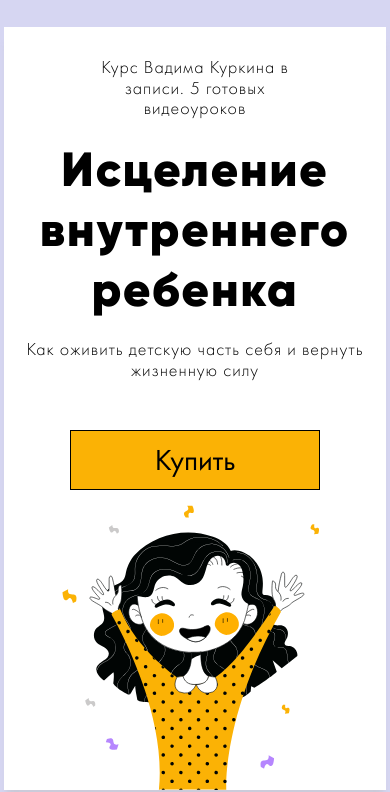
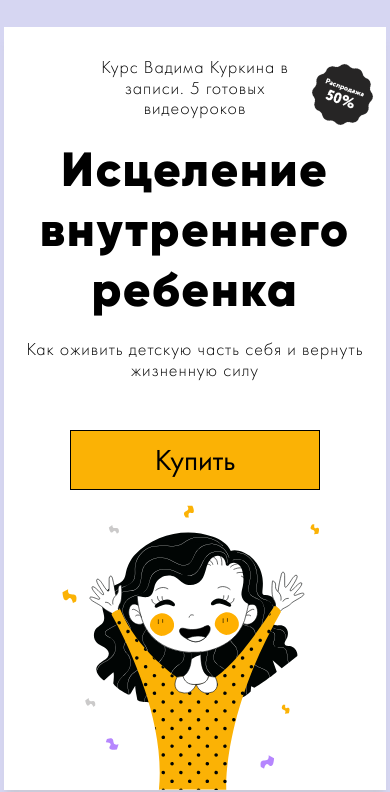
Before and after one commit to littldude/childhood2, a plain HTML site: page index.html in a window 390 px wide. Shown: the part 74-866 px from the top of the page. Drawn offline with Linux system fonts and the light colour scheme; files whose address does not match are found by name.

Commit message:
Needed to use new image

```diff
--- a/index.html
+++ b/index.html
@@ -84,6 +84,7 @@
                     <!-- /.subtitle -->
                     <a class="button button-intro" href="#buy">Купить</a>
                     <!-- /.button -->
+                    <img class="intro__sale" src="img/sale.png" alt="Распродажа 50%">
                 </div>
                 <!-- /.intro__inner-text -->
                 <div class="links intro-links">
--- a/scss/style.scss
+++ b/scss/style.scss
@@ -195,8 +195,20 @@ p {
         background-position-y: -113px;
         box-shadow: 0px 13px 7px -3px rgba(189,189,189,0.47);
         &--text {
+            position: relative;
             margin-left: 7%;
         }
+    }
+    &__sale {
+        display: block;
+        width: 150px;
+        height: 150px;
+        position: absolute;
+        top: 41%;
+        right: 38%;
+        transform: rotate(-20deg);
+        z-index: 100;
+
     }
     &-links {
         margin:100px 0 0 45px;
@@ -476,6 +488,13 @@ p {
                 margin-left: 0;
             }
         }
+        &__sale {
+            top: 73px;
+            right: 0px;
+            width: 125px;
+            height: 125px;
+            transform: rotate(20deg);
+        }
         &__img {
             position: static;
         }
@@ -673,6 +692,12 @@ p {
         &__img {
             height: 300px;
         }
+        &__sale {
+            top: 30px;
+            right: 20px;
+            width: 90px;
+            height: 90px;
+        }
     }
     .about {
         &__block {
@@ -719,6 +744,16 @@ p {
         }
     }
 }
+@media (max-width: 475px) {
+    .intro {
+        &__sale {
+            // top: 0;
+            right: 0;
+            // width: 75px;
+            // height: 75px;
+        }
+    }
+}
 @media (max-width: 450px) {
     .subtitle {
         &-intro {
@@ -730,6 +765,14 @@ p {
     }
 }
 @media (max-width: 414px) {
+    .intro {
+        &__sale {
+            top: 0;
+            right: 6px;
+            width: 75px;
+            height: 75px;
+        }
+    }
     .title {
         &-intro {
             padding: 20px;
@@ -811,6 +854,13 @@ p {
     }
 }
 @media (max-width: 375px) {
+    .intro {
+        &__sale {
+            top: 20px;
+            width: 60px;
+            height: 60px;
+        }
+    }
     .title {
         &-intro {
             font-size: 40px;
```
Also changed, not shown: css/style.css, img/sale.png (added).
